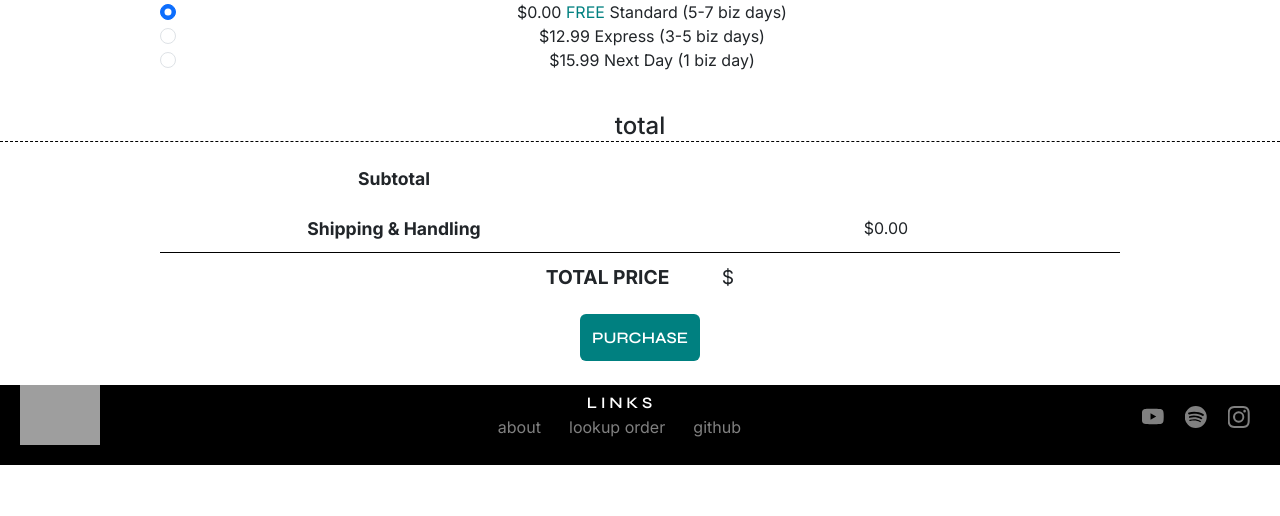
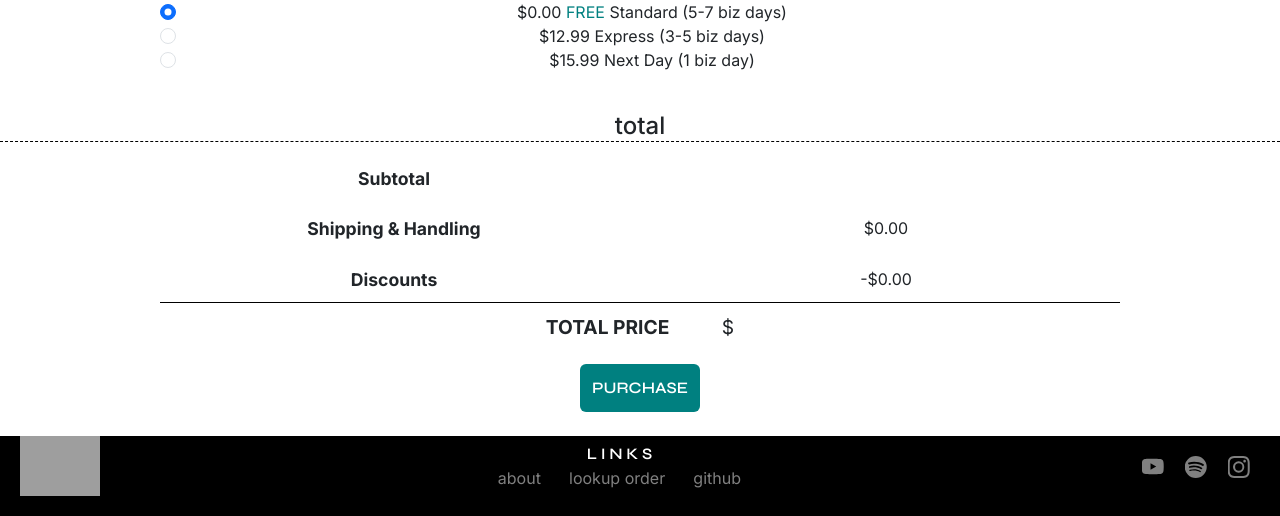
Before and after one commit to jschhie/Mock-Band-Web-App, a Flask app: page /checkout in a window 1280 px wide. Shown: the part 1798-2314 px from the top of the page. Before the commit the page ends 2263 px from the top, so only its background shows below. Run offline with Flask 2, Linux system fonts and the light colour scheme; the visitor is signed in with stand-in values (Sample User, id 1); data comes from the database, SQL or seed files in the repository; grey boxes are pictures that could not be loaded.

Commit message:
membership discounts. added discounts to Customer and Order models

```diff
--- a/website/models.py
+++ b/website/models.py
@@ -11,7 +11,7 @@ class Customer(db.Model, UserMixin):
     password = db.Column(db.String(20))
     # Reviews -- available to Customer Accounts only
     reviews = db.relationship('Review') # All Reviews written by Username
-
+    points = db.Column(db.Integer, default=0) # 1 membership point per $5 spent
 
 
 class Review(db.Model):
@@ -48,7 +48,8 @@ class Order(db.Model):
     subtotal = db.Column(db.String(50))
     delivery_fee = db.Column(db.String(50))
     total_price = db.Column(db.String(50))
-
+    # Membership Discount Applied (per Order)
+    discounts = db.Column(db.String(50), default="0.00")
 
 
 class ItemSold(db.Model):
--- a/website/static/store-tix-ops.js
+++ b/website/static/store-tix-ops.js
@@ -203,7 +203,31 @@ function removeCartItems(event) {
     updateCartTotal();
 }
 
+/* APPLY OR REMOVE MEMBERSHIP POINTS */
+function applyPoints(checkbox) {
+    if (checkbox.checked) {
+        // update Discounts value
+        let discountValue = document.getElementById("discount-value").innerText;
+        document.getElementById("discount").innerText = '-$' + discountValue;
+    } else {
+        document.getElementById("discount").innerText = '-$0.00';
+    }
 
+    // update total amount in checkout
+    subtotalStr = document.getElementById("subtotal").innerText.replace('$', '');
+    feeStr = document.getElementById("shipping-fee").innerText.replace('$', '');
+    discountStr = document.getElementById("discount").innerText.replace('$','');
+    document.getElementById("total-price").innerText = (parseFloat(subtotalStr) + parseFloat(feeStr)).toFixed(2);
+    if (parseFloat(discountStr) != '-0.00') {
+        document.getElementById("total-price").innerText = (parseFloat(document.getElementById("total-price").innerText) + parseFloat(discountStr)).toFixed(2);
+    }
+
+    // Hidden div information
+    document.getElementById("hidden-subtotal").value = subtotalStr;
+    document.getElementById("hidden-delivery-fee").value = feeStr;
+    document.getElementById("hidden-points").value = discountStr; // formatted as: -123.45, without $ character
+    document.getElementById("hidden-total-price").value = document.getElementById("total-price").innerText;
+}
 
 /* UPDATE CART TOTAL */
 function updateCartTotal() {
--- a/website/static/style.css
+++ b/website/static/style.css
@@ -375,13 +375,13 @@ footer {
     text-align: center;
 }
 
-#ship-handle-label, #subtotal-label {
+#ship-handle-label, #subtotal-label, .discount-label {
     font-weight: bolder;
     font-size: 1.1em;
     text-align: center;
 }
 
-#shipping-fee, #subtotal {
+#shipping-fee, #subtotal, #discount {
     text-align: center;
 }
 
@@ -1042,3 +1042,8 @@ footer {
     border-top: 1px lightgrey solid;
     padding: 5px;
 }
+
+.points-text {
+    font-family: 'Syne', 'Times';
+    font-weight:lighter;
+}
--- a/website/templates/checkout.html
+++ b/website/templates/checkout.html
@@ -263,6 +263,20 @@
         </div>
     </div>
 
+    <!-- Apply Membership Points -->
+    {% if user.is_authenticated and user.points > 0 %}
+    <div class="checkout-section">
+        <h4 class="sub-header">apply points</h4>
+        <br>
+        <div class="checkout-form">
+            <div class="form-check points-button">
+                <input class="form-check-input" type="checkbox" value="" id="pointsCheckbox" onchange="applyPoints(this)">
+                <label class="form-check-label" for="pointsCheckbox">Apply {{ (user.points/5)|round|int}} membership points for $<span id="discount-value">{{ '%0.2f' % ((user.points/5)|round|int/10) }}</span> off?</label>
+            </div>
+        </div>
+    </div>
+    {% endif %}
+
     <div class="checkout-section">
         <h4 class="sub-header">total</h4>
         <br>
@@ -278,6 +292,14 @@
                     <span class="col-md-6" id="ship-handle-label">Shipping & Handling </span><span class="col-md-6" id="shipping-fee">$5.99</span>
                 {% endif %}
             </div>
+            {% if user.is_authenticated %}
+            <br>
+            <div class="row">
+                <!-- Optionally apply membership points -->
+                <span class="col-md-6 discount-label">Discounts</span>
+                <span class="col-md-6" id="discount">-$0.00</span>
+            </div>
+            {% endif %}
             <div id="total-price-label">TOTAL PRICE <span id="total-dollar-sign">$</span><span id="total-price"></span></div>
         </div>
     </div>
@@ -287,6 +309,7 @@
         <input id="hidden-subtotal" type="text" name="subtotal">
         <input id="hidden-total-price" type="text" name="totalPrice">
         <input id="hidden-delivery-fee" type="text" name="deliveryFee">
+        <input id="hidden-points" type="text" name="pointsUsed">
         <input id="hidden-json-cart" name="jsonCart">
     </div>
 
@@ -316,6 +339,11 @@
         document.getElementById("hidden-total-price").value = sessionStorage.getItem("subtotal").replace('$', '').toString();
     }
 
+    // Populate hidden discounts, for registered accounts
+    if (document.getElementById("shipping-fee").innerText == "$0.00") {
+        document.getElementById("hidden-points").value = "-0.00"; // string
+    }
+
     // Retrieve JSON shoppingCart
     var json_cart = sessionStorage.getItem("shoppingCart");
     document.getElementById("hidden-json-cart").value = json_cart;
--- a/website/templates/store.html
+++ b/website/templates/store.html
@@ -84,7 +84,7 @@
 <!-- ALBUMS 1, 2, 3, 4 MODALS -->
 {% for album in albums %}
 <div class="modal fade" id={{ "album" + loop.index|string }} tabindex="-1" aria-labelledby={{ "album" + loop.index|string + "Modal" }} aria-hidden="true">
-    <div class="modal-dialog modal-dialog-centered">
+    <div class="modal-dialog modal-dialog-centered modal-dialog-scrollable">
         <div class="modal-content">
             <div class="modal-header">
                 <h1 class="modal-title fs-5" id={{ "album" + loop.index|string + "Label" }}>{{album.prod_title}} (Album)</h1>
--- a/website/views.py
+++ b/website/views.py
@@ -241,6 +241,15 @@ def checkout():
                           bill_name=bill_name, bill_address=bill_address, bill_city=bill_city, bill_state=bill_state, bill_email=bill_email, bill_zip=bill_zip,
                         rec_name=rec_name, rec_address=rec_address, rec_city=rec_city, rec_state=rec_state, rec_email=rec_email, rec_zip=rec_zip)
 
+        if current_user.is_authenticated:
+            # Deduct points if used in checkout
+            if request.form['pointsUsed'] != '-0.00':
+                current_customer.points = 0 # all points applied
+                # Update discounts field of Order
+                new_order.discounts = request.form['pointsUsed'].replace('-','') # Remove minus sign
+            # Add up points
+            current_customer.points += (int(float(request.form['subtotal']))) # total whole $ spent rounded down
+
         # Store new Order into DB
         db.session.add(new_order)
         db.session.commit()
```
Also changed, not shown: website/templates/account.html (+7 -0 lines), website/templates/thank-you.html (+9 -0 lines), README.md, newdemos/all-discounts/discounts-1.png (added), newdemos/all-discounts/discounts-2.png (added), newdemos/all-discounts/discounts.png (added), 3 other files.
